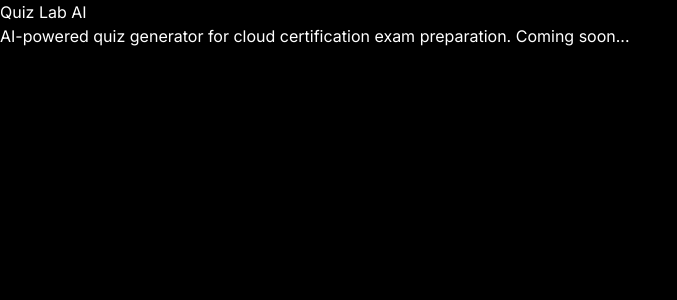
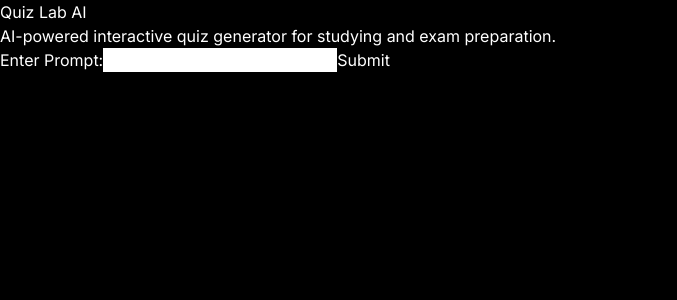
Before and after one commit to cogitovirus/quiz-lab-ai, a Next.js app: page / in a window 1280 px wide. Shown: the top 300 px of the page, without its empty margins (0-677 px from the left). Built offline with nearby package versions, Linux system fonts and the light colour scheme.

Commit message:
basics:input field

```diff
--- a/src/app/components/ui/Input.tsx
+++ b/src/app/components/ui/Input.tsx
@@ -1 +1,38 @@
 // src/app/components/ui/Input.tsx
+'use client';
+
+import React, { useState } from 'react';
+
+export default function Input() {
+
+    const [inputValue, setInputValue] = useState('');
+    const [submittedValue, setSubmittedValue] = useState<string | null>(null);
+
+
+    // Handle input change
+    const handleChange = (event: React.ChangeEvent<HTMLInputElement>) => {
+        setInputValue(event.target.value);
+    };
+
+    // Handle form submission
+    const handleSubmit = (event: React.FormEvent) => {
+        event.preventDefault(); // Prevent the page from reloading
+        setSubmittedValue(inputValue); // Set the submitted value
+    };
+
+    return (
+        <div>
+            <label htmlFor="myInput">Enter Prompt:</label>
+            <input
+                type="text"
+                id="myInput"
+                value={inputValue}
+                onChange={handleChange}
+            />
+
+            <button onClick={handleSubmit}>Submit</button>
+
+            {submittedValue && <p>You entered: {submittedValue}</p>}
+        </div>
+    );
+};
--- a/src/app/globals.css
+++ b/src/app/globals.css
@@ -17,3 +17,7 @@ body {
     )
     rgb(var(--background-start-rgb));
 }
+
+input {
+  color: black;
+}
--- a/src/app/lib/services/gemini/types.ts
+++ /dev/null
@@ -1 +0,0 @@
-// src/app/lib/services/gemini/types.ts
--- a/src/app/lib/services/gemini/client.ts
+++ b/src/app/lib/services/openai/client.ts
@@ -1,7 +1,7 @@
-// src/app/lib/services/gemini/client.ts
+// src/app/lib/services/openai/client.ts
 
 // import { QuizConfig, QuizQuestion } from "../../types/quiz";
 
 // export const generateQuestionsFromPrompt = async (config: QuizConfig): Promise<QuizQuestion[]> => {
-//     // Implement Gemini API integration
+//     // Implement opeai API integration
 //   };
--- /dev/null
+++ b/src/app/lib/services/openai/types.ts
@@ -0,0 +1 @@
+// src/app/lib/services/openai/types.ts
--- a/src/app/page.tsx
+++ b/src/app/page.tsx
@@ -1,4 +1,7 @@
 // src/app/page.tsx
+import React from 'react';
+import Input from './components/ui/Input';
+
 export default function Home() {
   return (
     <div className="max-w-4xl mx-auto">
@@ -7,9 +10,9 @@ export default function Home() {
       </h1>
       <div className="bg-gray-900 rounded-lg border border-gray-800 p-6">
         <p className="text-lg text-gray-300 text-center">
-            AI-powered quiz generator for cloud certification exam preparation.
-            Coming soon...
+          AI-powered interactive quiz generator for studying and exam preparation.
         </p>
+        <Input />
       </div>
     </div>
   )
```
Also changed, not shown: 1 other file (tests, documents, lock files or other folders). Lines whose indentation alone changed are shown as unchanged.
